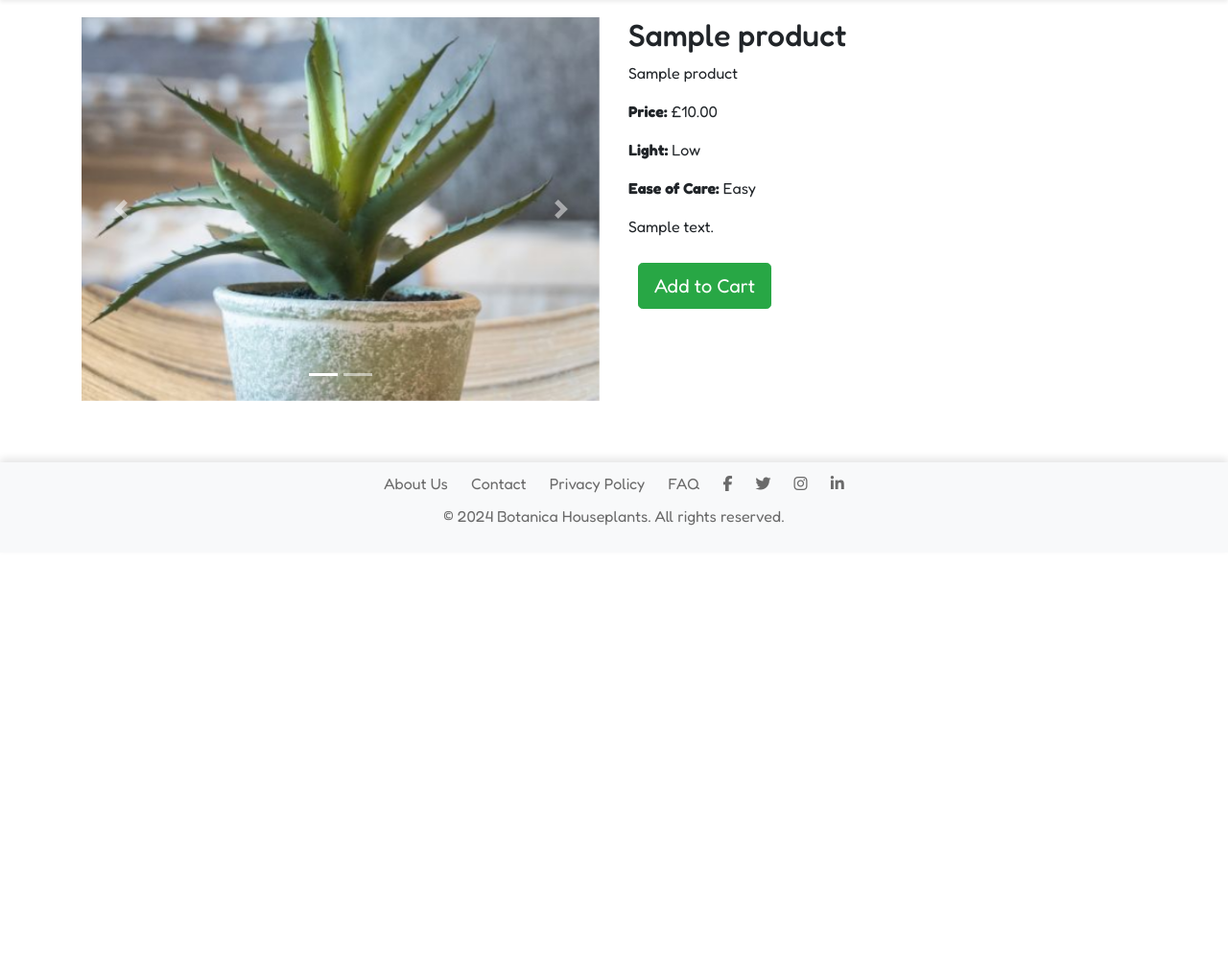
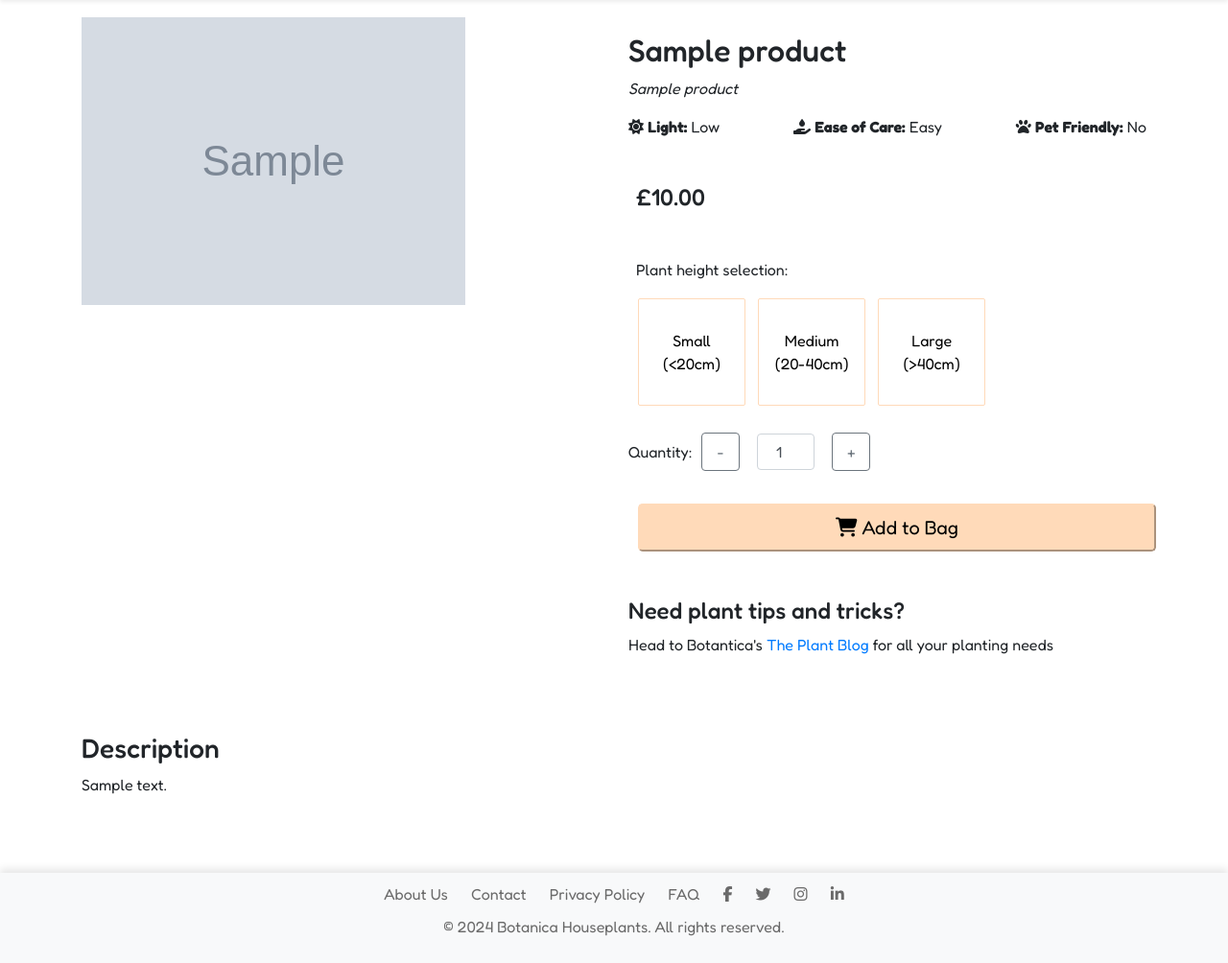
Before and after one commit to meganw22/botanica, a Django app: page /products/1 in a window 1280 px wide. Shown: the part 78-1082 px from the top of the page at 96% size. Before the commit the page ends 626 px from the top, so only its background shows below. Run offline with Django 3.2, Linux system fonts and the light colour scheme; tables that the repository leaves empty hold one stand-in row (values such as "Sample post"); grey boxes marked "Sample" are stand-in pictures; parts of the project's set-up code (start-up, migrations or seed data) failed here and were passed over; some libraries are stand-ins or nearby versions.

Commit message:
Adjust and improve format and styles of product_detail.html

```diff
--- a/home/templates/home/index.html
+++ b/home/templates/home/index.html
@@ -12,8 +12,8 @@
                 <h1>Discover the joy of nature with Botanica Houseplants</h1>
                 <div> your sanctuary for the freshest, most vibrant plants that bring life to your home.</div>
                 <div>
-                    <button class="hero-btn">Shop all plants</button>
-                    <button class="hero-btn">Plant care tips</button>
+                    <a href="{% url 'products' %}" class="btn hero-btn">Shop all plants</a>
+                    <a href="{% url 'post_list' %}" class="btn hero-btn">Plant care tips</a>
                 </div>
             </div>
         </div>
--- a/plants.json
+++ b/plants.json
@@ -6,7 +6,9 @@
             "easy_name": "Spider Plant",
             "scientific_name": "Chlorophytum comosum",
             "light": "medium",
-            "height": "12 cm",
+            "height-sm": "12 cm",
+            "height-med": "12 cm",
+            "height-lg": "12 cm",
             "ease_of_care": "moderate",
             "image": "plant-images/spiderplant-small.jpg",
             "description": "The spider plant, or Chlorophytum comosum, is a popular and resilient houseplant known for its long, arching leaves that are green with white or yellow stripes. It produces small white flowers and baby plantlets, often referred to as 'spiderettes,' which dangle from the mother plant on long stems, resembling spiders. Spider plants thrive in various light conditions, from low to bright indirect light, and are easy to care for, making them ideal for beginners. They are also known for their air-purifying qualities, helping to remove pollutants from indoor environments."
--- a/products/templates/products/product_detail.html
+++ b/products/templates/products/product_detail.html
@@ -4,46 +4,79 @@
 {% block content %}
 <div class="container lg-spacing lg-margin">
     <div class="row">
-        <!-- Carousel Section -->
+        <!-- Product Image Section -->
         <div class="col-md-6">
-            <div id="carouselExampleIndicators" class="carousel slide" data-ride="carousel">
-                <!-- Indicators -->
-                <ol class="carousel-indicators">
-                    <li data-target="#carouselExampleIndicators" data-slide-to="0" class="active"></li>
-                    <li data-target="#carouselExampleIndicators" data-slide-to="1"></li>
-                </ol>
-                <!-- Wrapper for slides -->
-                <div class="carousel-inner">
-
-                    <div class="carousel-item active">
-                        <img class="d-block w-100 img-fluid" src="/media/plant-images/aloe-vera-small.jpg" alt="Second slide">
-                    </div>
-                    <div class="carousel-item">
-                        <img class="d-block w-100 img-fluid" src="/media/plant-images/aloe-vera-large.png" alt="Third slide">
-                    </div>
-                </div>
-                <!-- Left and right controls -->
-                <a class="carousel-control-prev" href="#carouselExampleIndicators" role="button" data-slide="prev">
-                    <span class="carousel-control-prev-icon" aria-hidden="true"></span>
-                    <span class="sr-only">Previous</span>
-                </a>
-                <a class="carousel-control-next" href="#carouselExampleIndicators" role="button" data-slide="next">
-                    <span class="carousel-control-next-icon" aria-hidden="true"></span>
-                    <span class="sr-only">Next</span>
-                </a>
-            </div>
+            <img class="img-fluid" src="{% if product.image %}{{ product.image.url }}{% else %}/default_images/no-image-available.png{% endif %}" alt="{{ product.easy_name }}">
         </div>
 
         <!-- Product Details Section -->
         <div class="col-md-6">
-            <h2>{{ product.easy_name }}</h2>
-            <p>{{ product.scientific_name }}</p>
-            <p><strong>Price:</strong> £{{ product.price }}</p>
-            <p><strong>Light:</strong> {{ product.get_light_display }}</p>
-            <p><strong>Ease of Care:</strong> {{ product.get_ease_of_care_display }}</p>
+            <h2 class="mt-3">{{ product.easy_name }}</h2>
+            <p><em>{{ product.scientific_name }}</em></p>
+            <div class="d-flex justify-content-between mb-4">
+                <span>
+                    <i class="fa fa-sun"></i>
+                    <strong>Light:</strong> {{ product.get_light_display }}
+                </span>
+                <span>
+                    <i class="fa fa-hand-holding-water"></i>
+                    <strong>Ease of Care:</strong> {{ product.get_ease_of_care_display }}
+                </span>
+                <span>
+                    <i class="fa fa-paw"></i>
+                    <strong>Pet Friendly:</strong> {{ product.pet_friendly|yesno:"Yes,No" }}
+                </span>
+            </div>
+
+            <p class="h4 my-5 ml-2"> £{{ product.price }}</p>
+
+            <!-- Height Options -->
+            <p class="mb-2 ml-2">Plant height selection:</p>
+            <div class="mb-3">
+                <div class="btn-group d-block mb-2" role="group" aria-label="Plant heights">
+                    <button type="button" class="btn btn-outline-secondary square-btn">Small (&lt20cm)</button>
+                    <button type="button" class="btn btn-outline-secondary square-btn">Medium (20-40cm)</button>
+                    <button type="button" class="btn btn-outline-secondary square-btn">Large (&gt40cm)</button>
+                </div>
+
+                <!-- Quantity Selector -->
+                <div class="d-flex align-items-center mb-3">Quantity:
+                    <button type="button" class="btn btn-outline-secondary quantity-btn" onclick="decreaseQuantity()">-</button>
+                    <input type="number" id="quantity" name="quantity" value="1" min="1" class="form-control quantity-input mx-2">
+                    <button type="button" class="btn btn-outline-secondary quantity-btn" onclick="increaseQuantity()">+</button>
+                </div>
+
+                <!-- Add to Bag -->
+                <button class=" my-4 btn-custom-success btn-lg btn-block">
+                    <i class="fa fa-shopping-cart"></i> Add to Bag
+                </button>
+            </div>
+            <h4 class="mt-5">Need plant tips and tricks?</h4>
+            <p>Head to Botantica's <a href="{% url 'post_list' %}">The Plant Blog</a> for all your planting needs</p>
+        </div>
+    </div>
+
+    <div class="row mt-5">
+        <div class="col-12">
+            <h3 class="mt-3">Description</h3>
             <p>{{ product.description }}</p>
-            <button class="btn btn-success btn-lg">Add to Cart</button>
         </div>
     </div>
 </div>
+
+<script>
+    function decreaseQuantity() {
+        var quantityInput = document.getElementById('quantity');
+        var currentValue = parseInt(quantityInput.value);
+        if (currentValue > 1) {
+            quantityInput.value = currentValue - 1;
+        }
+    }
+
+    function increaseQuantity() {
+        var quantityInput = document.getElementById('quantity');
+        var currentValue = parseInt(quantityInput.value);
+        quantityInput.value = currentValue + 1;
+    }
+    </script>
 {% endblock %}
--- a/static/css/base.css
+++ b/static/css/base.css
@@ -73,13 +73,13 @@ nav {
 /* -----------------------------------Buttons  */
 
 .btn-custom-success {
-    background-color: #fef7c3;
-    border-color: #fef7c3;
+    background-color: peachpuff;
+    border-color: peachpuff;
     color: #000000;
 }
 .btn-custom-success:hover, .btn-custom-success:focus, .btn-custom-success:active {
-    background-color: #e0d6a1;
-    border-color: #e0d6a1;
+    background-color: #bd9c80;
+    border-color: #bd9c80
 }
 
 button {
@@ -102,6 +102,31 @@ button {
 
 .hero-btn:hover {
     color: #ffffff;
+}
+
+.square-btn {
+    border-color: peachpuff;
+    color: #000;
+    width: 7em;
+    height: 7em;
+    text-align: center;
+    vertical-align: middle;
+    border-radius: 2px !important;
+}
+
+.square-btn:hover {
+    border-color: #bd9c80;
+    background-color: #bd9c80;
+}
+
+.quantity-btn {
+    width: 40px;
+    height: 40px;
+}
+
+.quantity-input {
+    width: 60px;
+    text-align: center;
 }
 
 /* ---------------------------------index.html css */
@@ -177,16 +202,6 @@ h1 {
 }
 
 /* ----------------------------------product_detail */
-
-.carousel-item img {
-    max-height: 400px;
-    object-fit: cover;
-    width: 100%;
-}
-
-.carousel-inner {
-    height: 400px;
-}
 
 .lg-spacing {
     padding-top: 90px;
```
Also changed, not shown: products/templates/products/products.html (+5 -3 lines).
